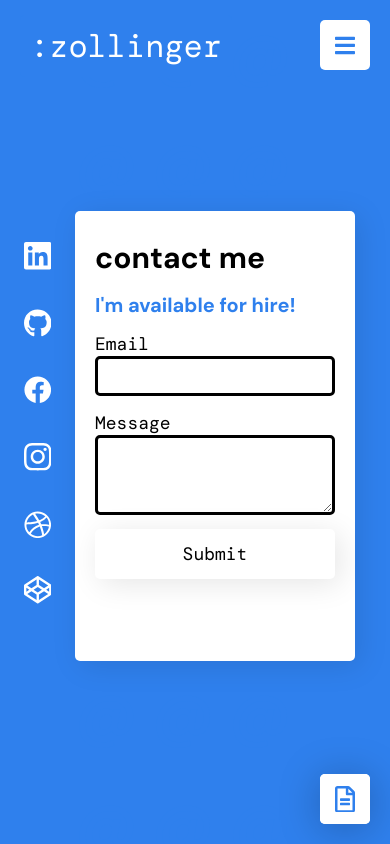
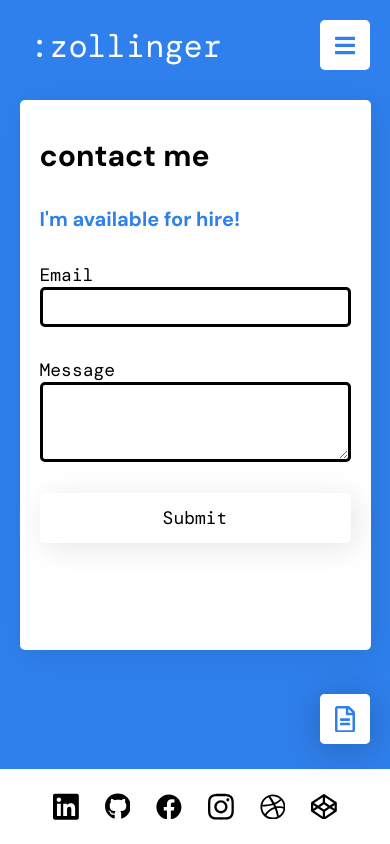
Before and after one commit to z011y/zollinger-portfolio, a Next.js app: page /contact-me in a window 390 px wide. Built offline with nearby package versions, Linux system fonts and the light colour scheme.

Commit message:
updated socials media query styles

```diff
--- a/components/contact-form.js
+++ b/components/contact-form.js
@@ -142,13 +142,8 @@ const InfoForm = styled.form`
     height: 550px;
   }
   @media (max-width: 600px) {
-    top: 25%;
-  }
-
-  @media (max-width: 500px) {
-    width: 280px;
-    left: 75px;
-    height: 450px;
+    top: 100px;
+    width: 90%;
   }
 `;
 
@@ -230,7 +225,7 @@ const Button = styled.button`
 
 const Result = styled.div`
   height: 40px;
-  width: 500px;
+  width: 100%;
   font-size: 14px;
 `;
 
--- a/components/nav.js
+++ b/components/nav.js
@@ -80,7 +80,7 @@ const LogoDark = styled(Logo)`
   color: white;
   background-color: #2f80ed;
 
-  @media (max-width: 550px) {
+  @media (max-width: 600px) {
     font-size: 32px;
     left: 20px;
   }
--- a/components/resume.js
+++ b/components/resume.js
@@ -46,8 +46,8 @@ const ResumeText = styled.h3`
   transition: 0.25s ease-in-out;
   overflow: hidden;
 
-  @media (max-width: 550px) {
-    bottom: 20px;
+  @media (max-width: 600px) {
+    bottom: 100px;
     right: 20px;
   }
 `;
@@ -70,8 +70,8 @@ const ResumeIcon = styled.a`
     color: #2f80ed;
   }
 
-  @media (max-width: 550px) {
-    bottom: 20px;
+  @media (max-width: 600px) {
+    bottom: 100px;
     right: 20px;
   }
 `;
--- a/components/socials.js
+++ b/components/socials.js
@@ -67,7 +67,7 @@ export default Socials;
 const SocialsAll = styled.div`
   position: fixed;
   left: 0;
-  top: 25%;
+  bottom: 25%;
   width: 75px;
   height: 50%;
   align-self: center;
@@ -92,6 +92,16 @@ const SocialsAll = styled.div`
   a:hover {
     color: #2f80ed;
   }
+
+  @media (max-width: 600px) {
+    bottom: 0px;
+    flex-direction: row;
+    width: 100%;
+    height: 75px;
+    background-color: white;
+    padding-right: 40px;
+    padding-left: 40px;
+  }
 `;
 
 const SocialsDark = styled(SocialsAll)`
@@ -102,4 +112,10 @@ const SocialsDark = styled(SocialsAll)`
   a:hover {
     color: black;
   }
+
+  @media (max-width: 600px) {
+    a {
+      color: black;
+    }
+  }
 `;
--- a/pages/contact-me.js
+++ b/pages/contact-me.js
@@ -39,6 +39,11 @@ const Content = styled.div`
   flex-direction: column;
   overflow: hidden;
   position: relative;
+
+  @media (max-width: 600px) {
+    padding-right: 40px;
+    padding-left: 40px;
+  }
 `;
 
 const Background = styled.h1`
```
Also changed, not shown: pages/index.js (+10 -6 lines), pages/me.js (+5 -5 lines), pages/my-work.js (+5 -3 lines).
